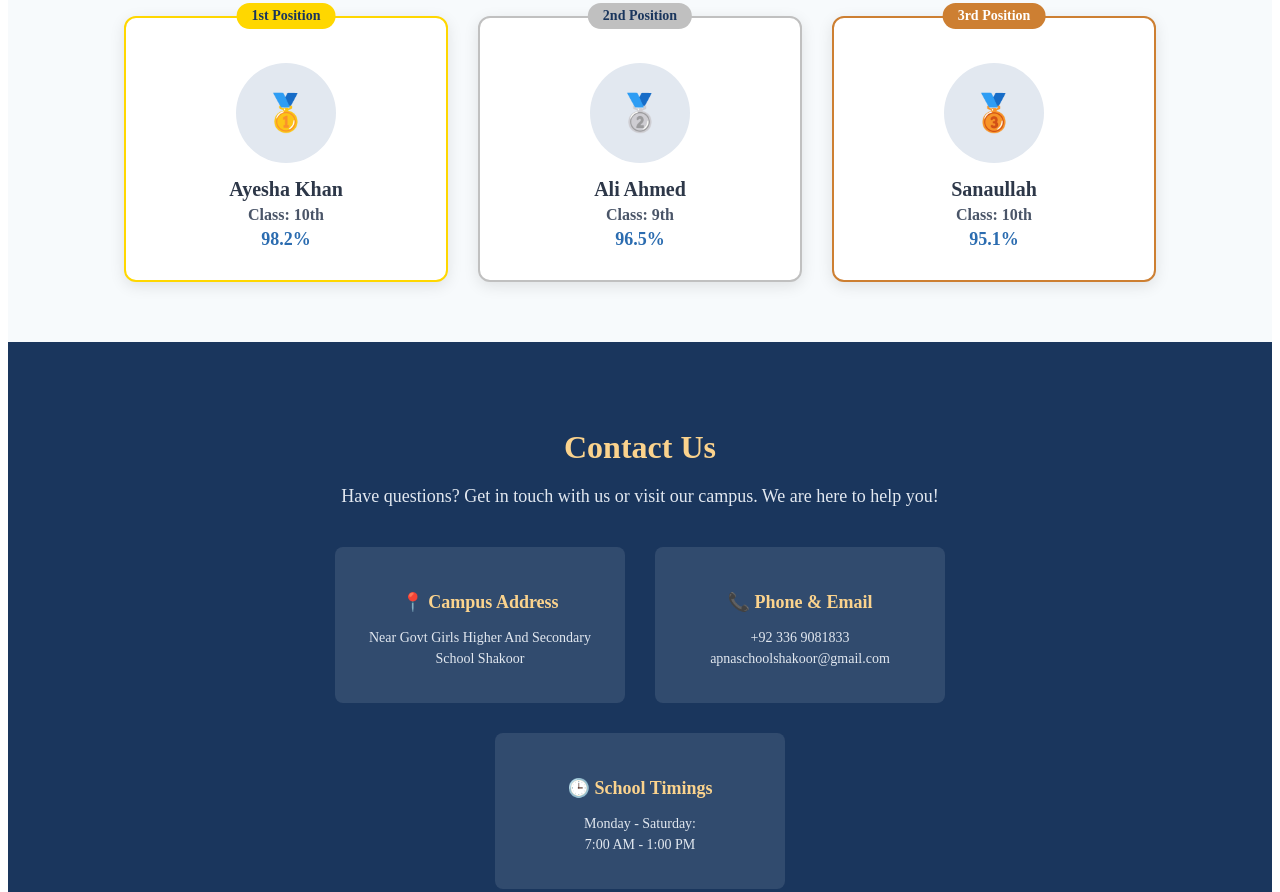
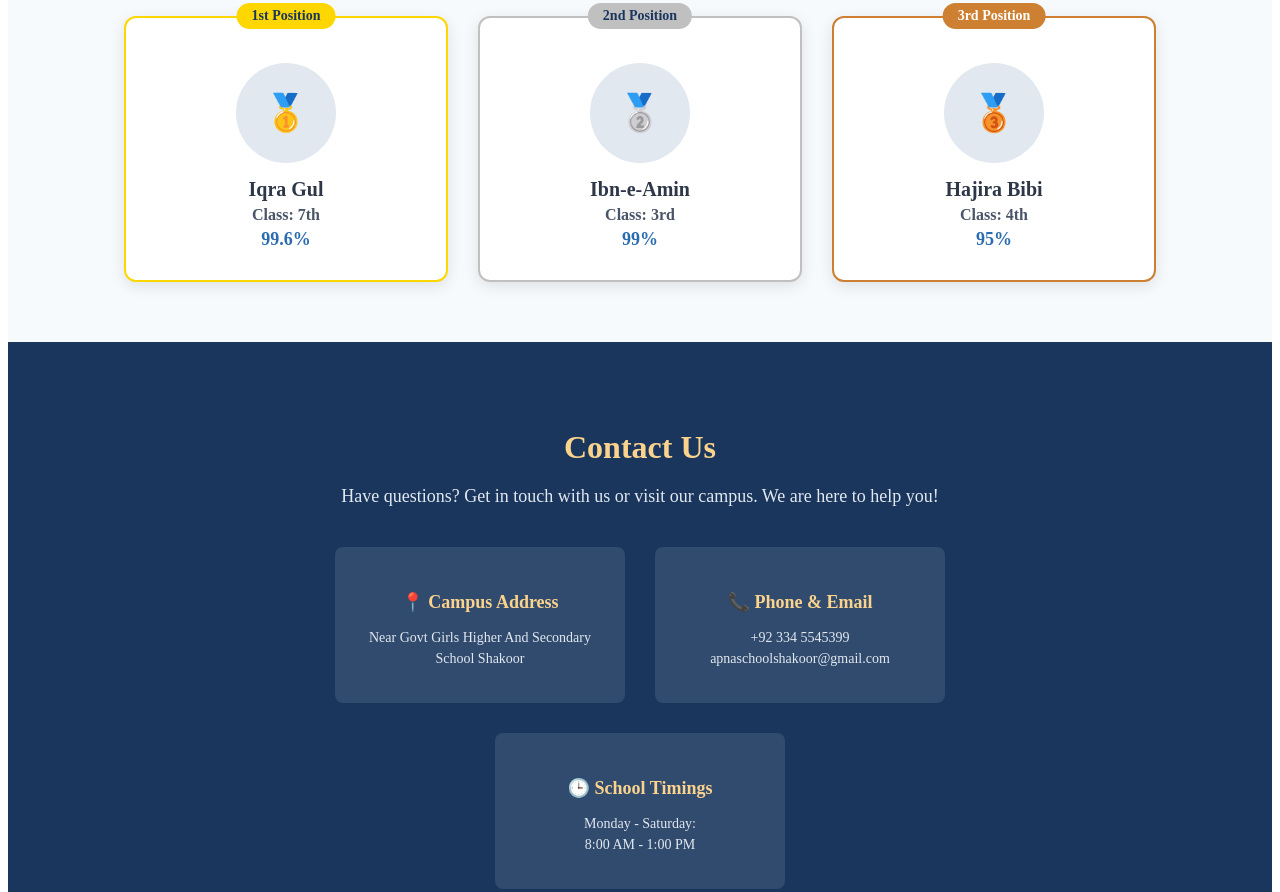
Before and after one commit to SanaYaseen1107/Apna_School, a plain HTML site: page index.html in a window 1280 px wide. Shown: the part 3337-4229 px from the top of the page. Drawn offline with Linux system fonts and the light colour scheme; files that its build step writes are made by us from their sources.

Commit message:
update code

```diff
--- a/index.html
+++ b/index.html
@@ -262,27 +262,27 @@
         <div style="background: white; padding: 30px; border-radius: 12px; box-shadow: 0 4px 15px rgba(0,0,0,0.1); width: 260px; border: 2px solid #ffd700; position: relative;">
             <div style="position: absolute; top: -15px; left: 50%; transform: translateX(-50%); background: #ffd700; color: #1a365d; padding: 5px 15px; border-radius: 20px; font-weight: bold; font-size: 14px;">1st Position</div>
             <div style="width: 100px; height: 100px; background: #e2e8f0; border-radius: 50%; margin: 15px auto; display: flex; align-items: center; justify-content: center; font-size: 36px;">🥇</div>
-            <h4 style="margin: 10px 0 5px 0; color: #2d3748; font-size: 20px;">Ayesha Khan</h4>
-            <p style="margin: 0; color: #4a5568; font-weight: bold;">Class: 10th</p>
-            <p style="margin: 5px 0 0 0; color: #2b6cb0; font-size: 18px; font-weight: bold;">98.2%</p>
+            <h4 style="margin: 10px 0 5px 0; color: #2d3748; font-size: 20px;">Iqra Gul</h4>
+            <p style="margin: 0; color: #4a5568; font-weight: bold;">Class: 7th</p>
+            <p style="margin: 5px 0 0 0; color: #2b6cb0; font-size: 18px; font-weight: bold;">99.6%</p>
         </div>
 
         <!-- 🥈 Second Position -->
         <div style="background: white; padding: 30px; border-radius: 12px; box-shadow: 0 4px 15px rgba(0,0,0,0.1); width: 260px; border: 2px solid #c0c0c0; position: relative;">
             <div style="position: absolute; top: -15px; left: 50%; transform: translateX(-50%); background: #c0c0c0; color: #1a365d; padding: 5px 15px; border-radius: 20px; font-weight: bold; font-size: 14px;">2nd Position</div>
             <div style="width: 100px; height: 100px; background: #e2e8f0; border-radius: 50%; margin: 15px auto; display: flex; align-items: center; justify-content: center; font-size: 36px;">🥈</div>
-            <h4 style="margin: 10px 0 5px 0; color: #2d3748; font-size: 20px;">Ali Ahmed</h4>
-            <p style="margin: 0; color: #4a5568; font-weight: bold;">Class: 9th</p>
-            <p style="margin: 5px 0 0 0; color: #2b6cb0; font-size: 18px; font-weight: bold;">96.5%</p>
+            <h4 style="margin: 10px 0 5px 0; color: #2d3748; font-size: 20px;">Ibn-e-Amin</h4>
+            <p style="margin: 0; color: #4a5568; font-weight: bold;">Class: 3rd</p>
+            <p style="margin: 5px 0 0 0; color: #2b6cb0; font-size: 18px; font-weight: bold;">99%</p>
         </div>
 
         <!-- 🥉 Third Position -->
         <div style="background: white; padding: 30px; border-radius: 12px; box-shadow: 0 4px 15px rgba(0,0,0,0.1); width: 260px; border: 2px solid #cd7f32; position: relative;">
             <div style="position: absolute; top: -15px; left: 50%; transform: translateX(-50%); background: #cd7f32; color: white; padding: 5px 15px; border-radius: 20px; font-weight: bold; font-size: 14px;">3rd Position</div>
             <div style="width: 100px; height: 100px; background: #e2e8f0; border-radius: 50%; margin: 15px auto; display: flex; align-items: center; justify-content: center; font-size: 36px;">🥉</div>
-            <h4 style="margin: 10px 0 5px 0; color: #2d3748; font-size: 20px;">Sanaullah</h4>
-            <p style="margin: 0; color: #4a5568; font-weight: bold;">Class: 10th</p>
-            <p style="margin: 5px 0 0 0; color: #2b6cb0; font-size: 18px; font-weight: bold;">95.1%</p>
+            <h4 style="margin: 10px 0 5px 0; color: #2d3748; font-size: 20px;">Hajira Bibi</h4>
+            <p style="margin: 0; color: #4a5568; font-weight: bold;">Class: 4th</p>
+            <p style="margin: 5px 0 0 0; color: #2b6cb0; font-size: 18px; font-weight: bold;">95%</p>
         </div>
 
     </div>
@@ -302,11 +302,11 @@
         </div>
         <div style="background: rgba(255,255,255,0.1); padding: 20px; border-radius: 8px; width: 250px;">
             <h4 style="color: #fbd38d; margin-bottom: 10px; font-size: 18px;">📞 Phone & Email</h4>
-            <p style="font-size: 14px; color: #e2e8f0; line-height: 1.5;">+92 336 9081833<br>apnaschoolshakoor@gmail.com</p>
+            <p style="font-size: 14px; color: #e2e8f0; line-height: 1.5;">+92 334 5545399<br>apnaschoolshakoor@gmail.com</p>
         </div>
         <div style="background: rgba(255,255,255,0.1); padding: 20px; border-radius: 8px; width: 250px;">
             <h4 style="color: #fbd38d; margin-bottom: 10px; font-size: 18px;">🕒 School Timings</h4>
-           <p style="font-size: 14px; color: #e2e8f0; line-height: 1.5;">Monday - Saturday:<br>7:00 AM - 1:00 PM</p>
+           <p style="font-size: 14px; color: #e2e8f0; line-height: 1.5;">Monday - Saturday:<br>8:00 AM - 1:00 PM</p>
         </div>
     </div>
 
```
